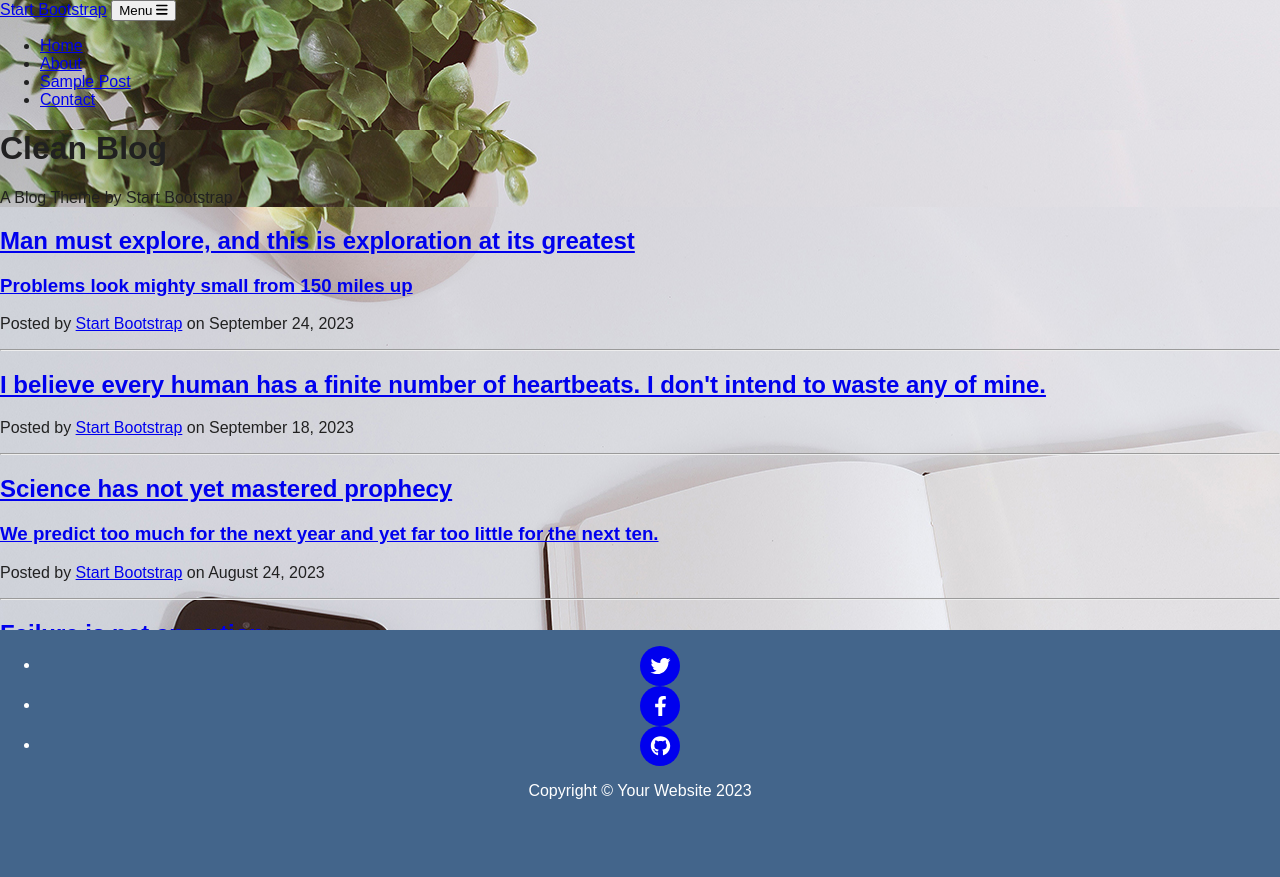
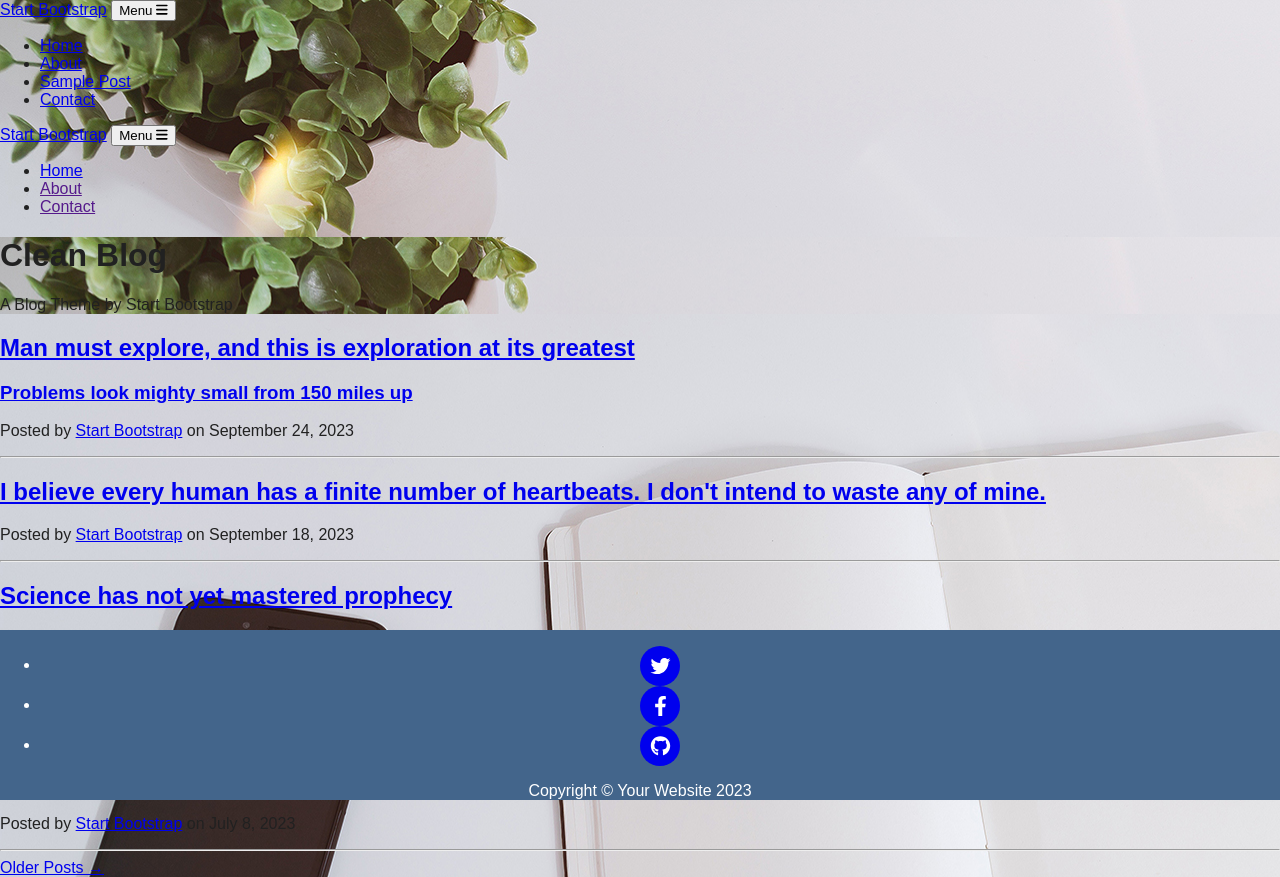
Before and after one commit to sohamrathod4567-hub/100-days-of-python, a Flask app: page / in a window 1280 px wide. Before the commit the page ends 799 px from the top, so only its background shows below. Run offline with Flask 3, Linux system fonts and the light colour scheme; some libraries are stand-ins or nearby versions.

Commit message:
Made some Changes

```diff
--- a/Day-59-Blog-Upgrade/startbootstrap-clean-blog-gh-pages/templates/header.html
+++ b/Day-59-Blog-Upgrade/startbootstrap-clean-blog-gh-pages/templates/header.html
@@ -1,17 +1,39 @@
 <!DOCTYPE html>
 <html lang="en">
-<head>
-    <meta charset="UTF-8">
-    <title>Title</title>
-    <title>Clean Blog - Start Bootstrap Theme</title>
-<link rel="icon" type="image/x-icon" href="{{ url_for('static', filename='/assets/favicon.ico') }}" />
+   <head>
+      <meta charset="utf-8" />
+      <meta name="viewport" content="width=device-width, initial-scale=1, shrink-to-fit=no" />
+      <meta name="description" content="" />
+      <meta name="author" content="" />
+      <title>Clean Blog - Start Bootstrap Theme</title>
+      <link rel="icon" type="image/x-icon" href="{{ url_for('static', filename='assets/favicon.ico') }}" />
+      <!-- Font Awesome icons (free version)-->
+      <script src="https://use.fontawesome.com/releases/v6.3.0/js/all.js" crossorigin="anonymous"></script>
+      <!-- Google fonts-->
+      <link href="https://fonts.googleapis.com/css?family=Lora:400,700,400italic,700italic" rel="stylesheet" type="text/css" />
+      <link href="https://fonts.googleapis.com/css?family=Open+Sans:300italic,400italic,600italic,700italic,800italic,400,300,600,700,800" rel="stylesheet" type="text/css" />
+      <!-- Core theme CSS (includes Bootstrap)-->
+      <link href="{{ url_for('static', filename='css/styles.css') }}" rel="stylesheet" />
+   </head>
+   <body>
+      <!-- Navigation-->
+      <nav class="navbar navbar-expand-lg navbar-light" id="mainNav">
+         <div class="container px-4 px-lg-5">
+            <a class="navbar-brand" href="index.html">Start Bootstrap</a>
+            <button class="navbar-toggler" type="button" data-bs-toggle="collapse" data-bs-target="#navbarResponsive" aria-controls="navbarResponsive" aria-expanded="false" aria-label="Toggle navigation">
+            Menu
+            <i class="fas fa-bars"></i>
+            </button>
+            <div class="collapse navbar-collapse" id="navbarResponsive">
+               <ul class="navbar-nav ms-auto py-4 py-lg-0">
+                  <li class="nav-item"><a class="nav-link px-lg-3 py-3 py-lg-4" href="{{ url_for('get_all_posts') }}">Home</a></li>
+                  <li class="nav-item"><a class="nav-link px-lg-3 py-3 py-lg-4" href="">About</a></li>
+                  <!-- <li class="nav-item"><a class="nav-link px-lg-3 py-3 py-lg-4" href="post.html">Sample Post</a></li> -->
+                  <li class="nav-item"><a class="nav-link px-lg-3 py-3 py-lg-4" href="">Contact</a></li>
+               </ul>
 
-<!-- Font Awesome and Google Fonts code here -->
-
-<!-- Core theme CSS (includes Bootstrap)-->
-<link href="{{ url_for('static', filename='/css/styles.css') }}" rel="stylesheet" />
-</head>
-<body>
-
+            </div>
+         </div>
+      </nav>
 </body>
 </html>
```
